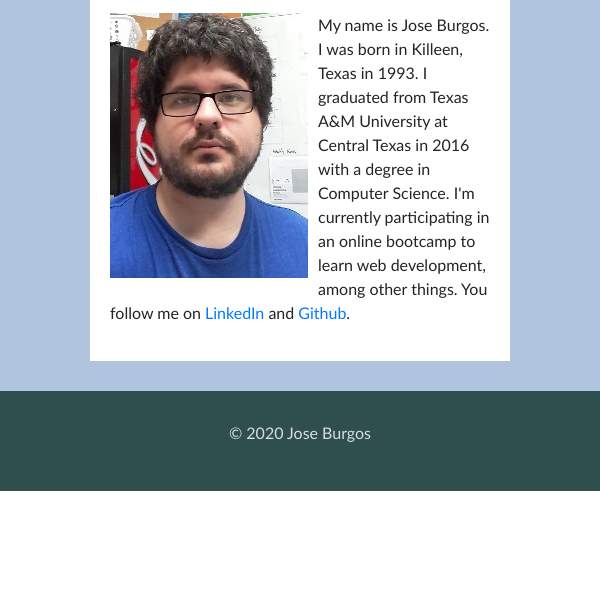
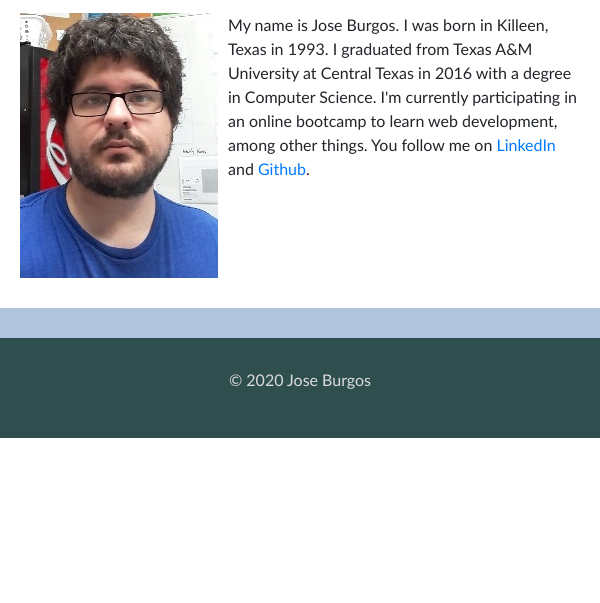
Before and after one commit to JoseBurgos1993/02-Homework_JoseBurgos, a plain HTML site: page index.html in a window 600 px wide. Shown: the part 197-800 px from the top of the page. Drawn offline with nearby package versions, Linux system fonts and the light colour scheme.

Commit message:
Figured out how to media query. Now to actually do it.

```diff
--- a/style.css
+++ b/style.css
@@ -30,11 +30,8 @@ section h2 {
 }
 
 .panel{
-    width: 70%;
     margin-top: 5%;
     margin-bottom: 5%;
-    margin-left: 15%;
-    margin-right: 15%;
     padding: 20px;
     font-family: 'Gill Sans', 'Gill Sans MT', Calibri, 'Trebuchet MS', sans-serif;
     background-color: white;
@@ -60,27 +57,23 @@ section h2 {
     height: auto;
 }
 
-@media screen and (max-width: 640px)  {
+@media (min-width: 576px)  {
     .panel{
         width: 100%;
-        margin-top: 5%;
-        margin-bottom: 5%;
+        margin-left: 0px;
+        margin-right: 0px;
     }
 }
-@media screen and (max-width: 768px) {
+@media (min-width: 768px) {
     .panel{
         width: 90%;
-        margin-top: 5%;
-        margin-bottom: 5%;
         margin-left: 5%;
         margin-right: 5%;
     }
 }
-@media screen and (max-width: 980px)  {
+@media (min-width: 980px)  {
     .panel{
         width: 70%;
-        margin-top: 5%;
-        margin-bottom: 5%;
         margin-left: 15%;
         margin-right: 15%;
     }
```
